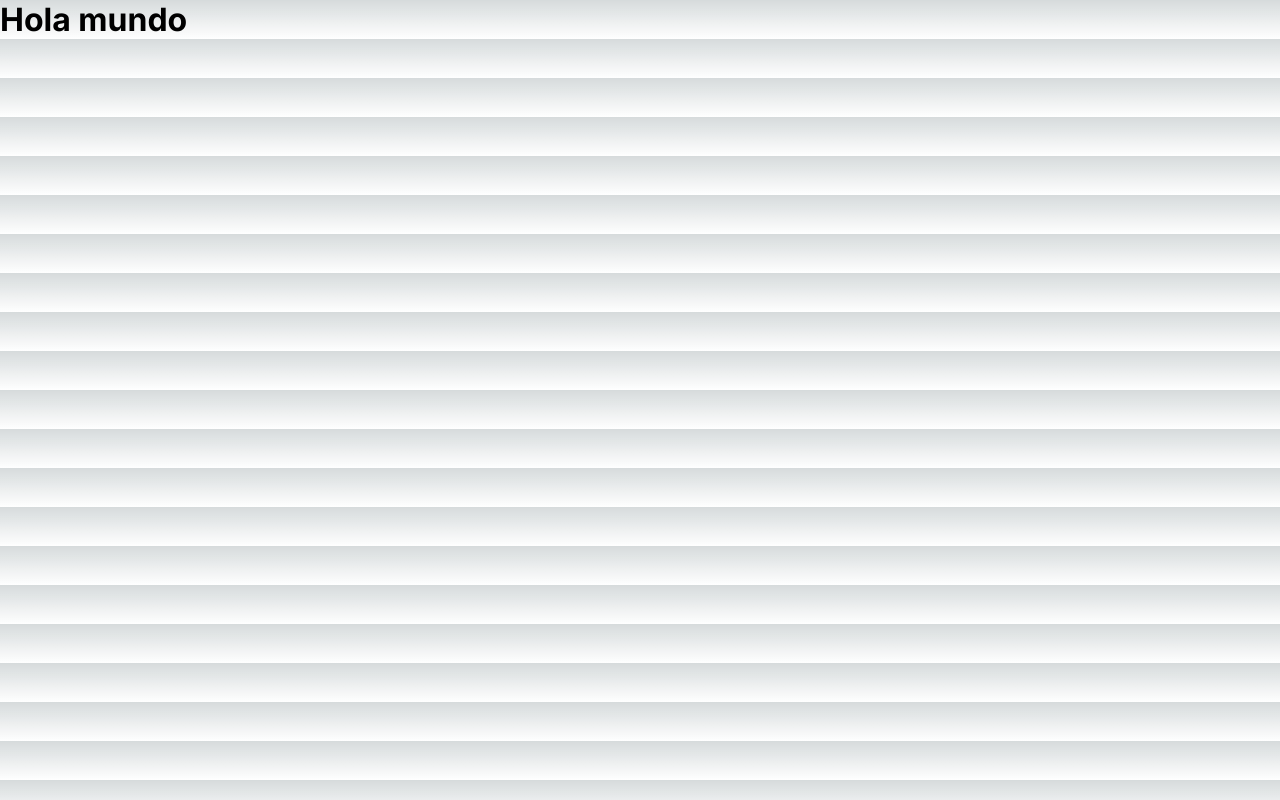
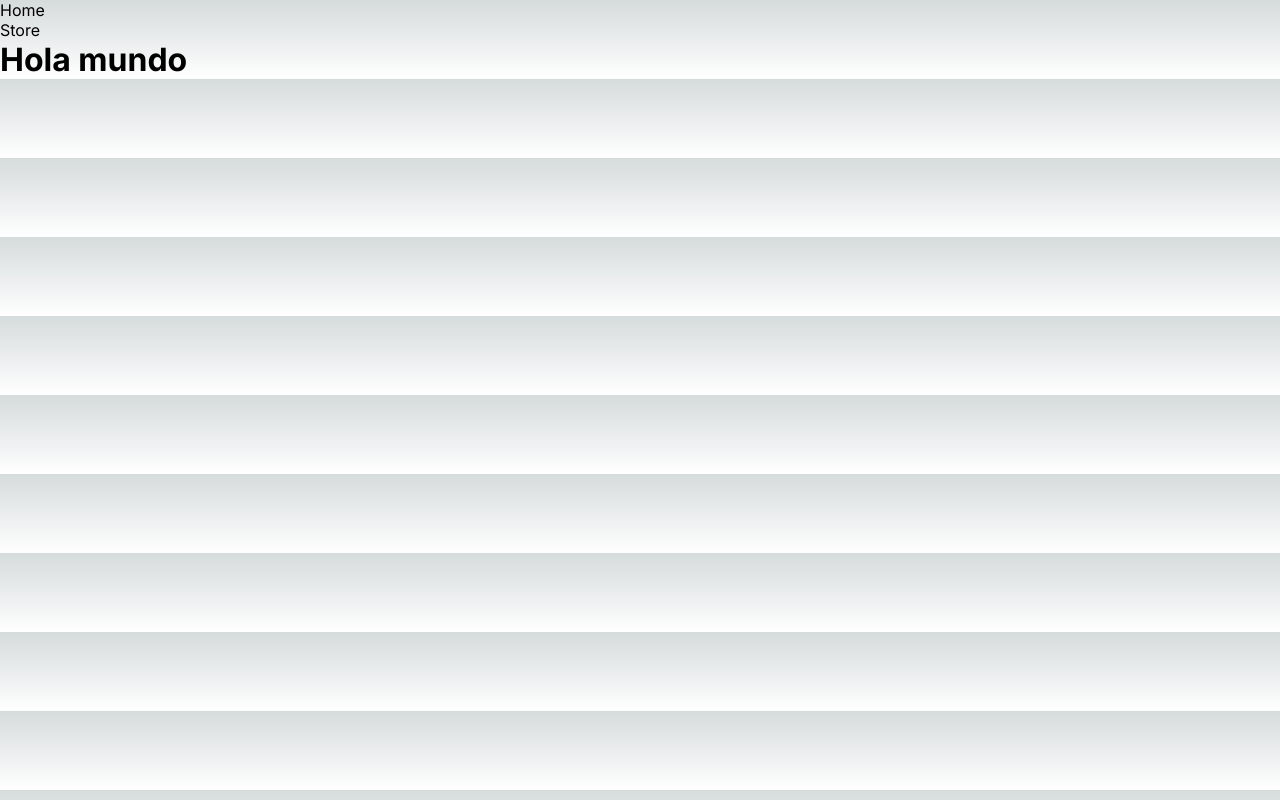
Before and after one commit to djalmeida3-source/platzi-nextjs-app, a Next.js app: page / in a window 1280 px wide. Built offline with nearby package versions, Linux system fonts and the light colour scheme.

Commit message:
Adding global and local layout

```diff
--- a/src/app/layout.tsx
+++ b/src/app/layout.tsx
@@ -5,8 +5,8 @@
 const inter = Inter({ subsets: ["latin"] });
 
 export const metadata: Metadata = {
-  title: "Create Next App",
-  description: "Generated by create next app",
+  title: "Future World",
+  description: "Generated by David",
 };
 
 export default function RootLayout({
@@ -16,7 +16,21 @@
 }>) {
   return (
     <html lang="en">
-      <body className={inter.className}>{children}</body>
+      <body className={inter.className}>
+        <header>
+          <nav>
+            <ul>
+              <li>
+                <a href="/">Home</a>
+              </li>
+              <li>
+                <a href="/store">Store</a>
+              </li>
+            </ul>
+          </nav>
+        </header>
+        {children}
+      </body>
     </html>
   );
 }
--- a/tsconfig.json
+++ b/tsconfig.json
@@ -1,5 +1,6 @@
 {
   "compilerOptions": {
+    "target": "es5",
     "lib": ["dom", "dom.iterable", "esnext"],
     "allowJs": true,
     "skipLibCheck": true,
```
Also changed, not shown: src/app/store/[category]/layout.tsx (added, +8 -0 lines).
